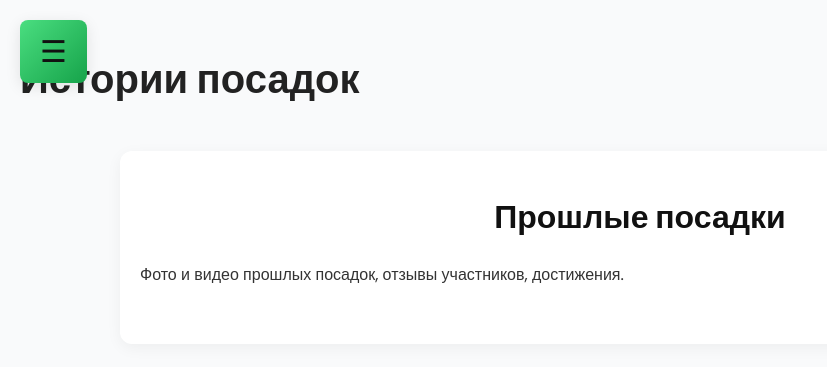
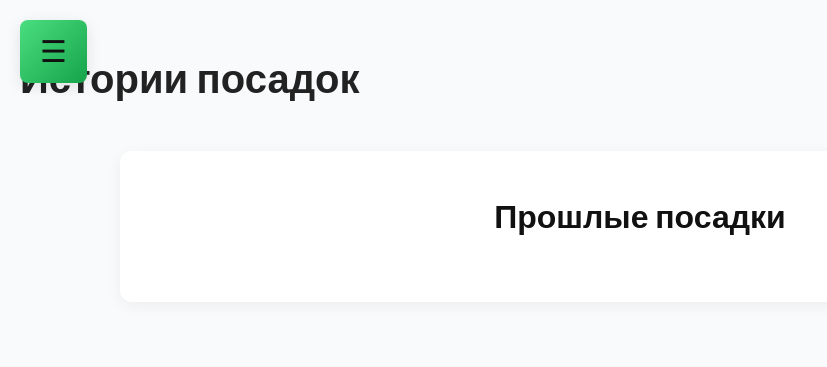
Before and after one commit to Ytkin341/-, a plain HTML site: page stories.html in a window 1280 px wide. Shown: the whole page, without its empty margins (0-827 px from the left). Drawn offline with Linux system fonts and the light colour scheme.

Commit message:
Update stories.html

```diff
--- a/stories.html
+++ b/stories.html
@@ -20,7 +20,6 @@
   <h1>Истории посадок</h1>
   <section>
     <h2>Прошлые посадки</h2>
-    <p>Фото и видео прошлых посадок, отзывы участников, достижения.</p>
   </section>
 </div>
 
@@ -32,4 +31,5 @@ function toggleMenu() {
 </script>
 
 </body>
+
 </html>
```
